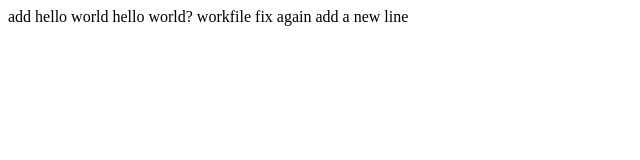
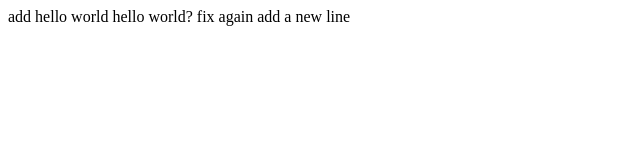
Before and after one commit to FairyRoc/learngit, a plain HTML site: page index.html in a window 1280 px wide. Shown: the full height of the page, 0-640 px from the left. Drawn offline with Linux system fonts and the light colour scheme.

Commit message:
Update index.html

```diff
--- a/index.html
+++ b/index.html
@@ -1,7 +1,7 @@
 add hello world
 <html>
     hello world?
-    workfile
+
     fix again
     add a new line
 </html>
```
